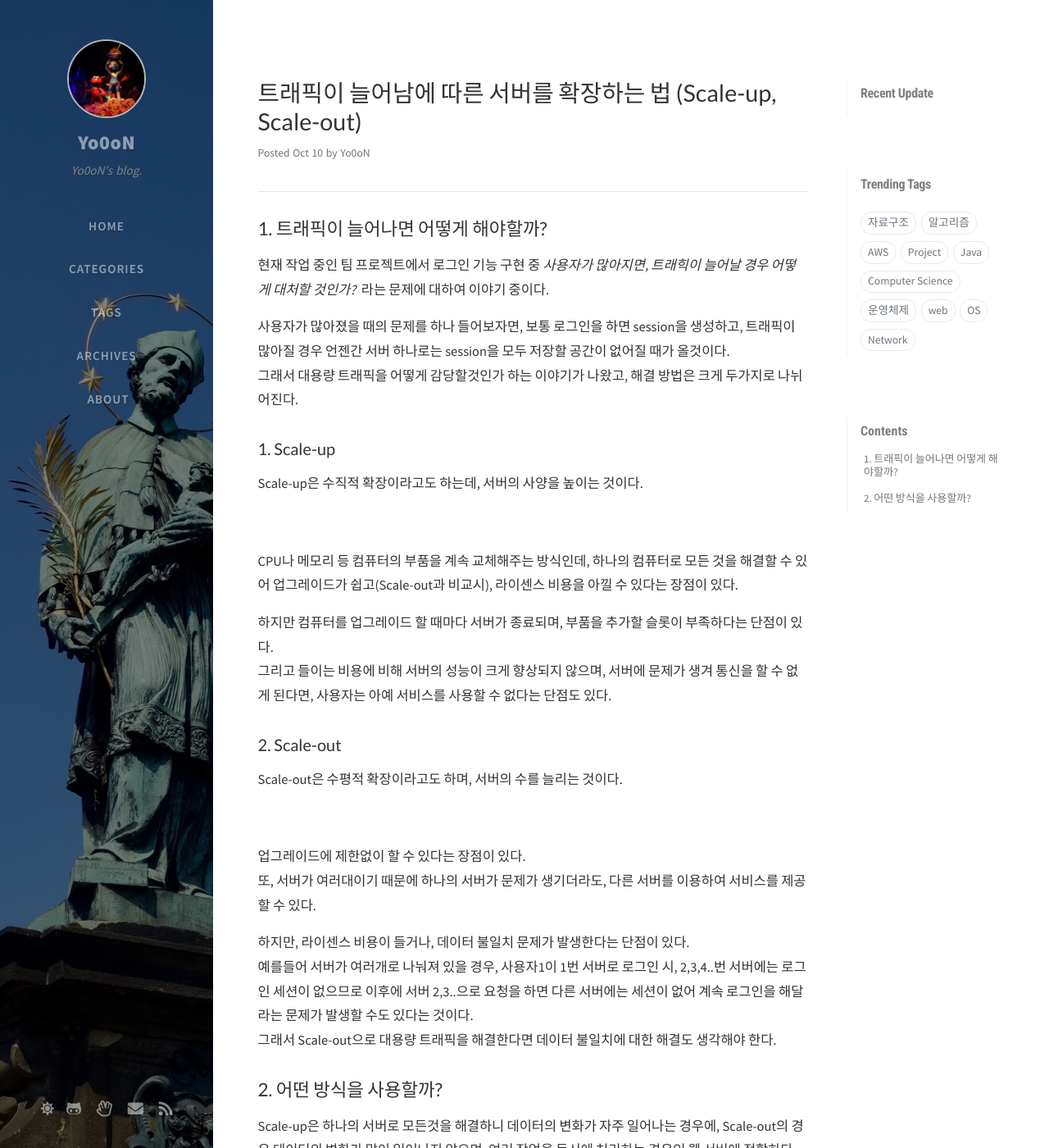
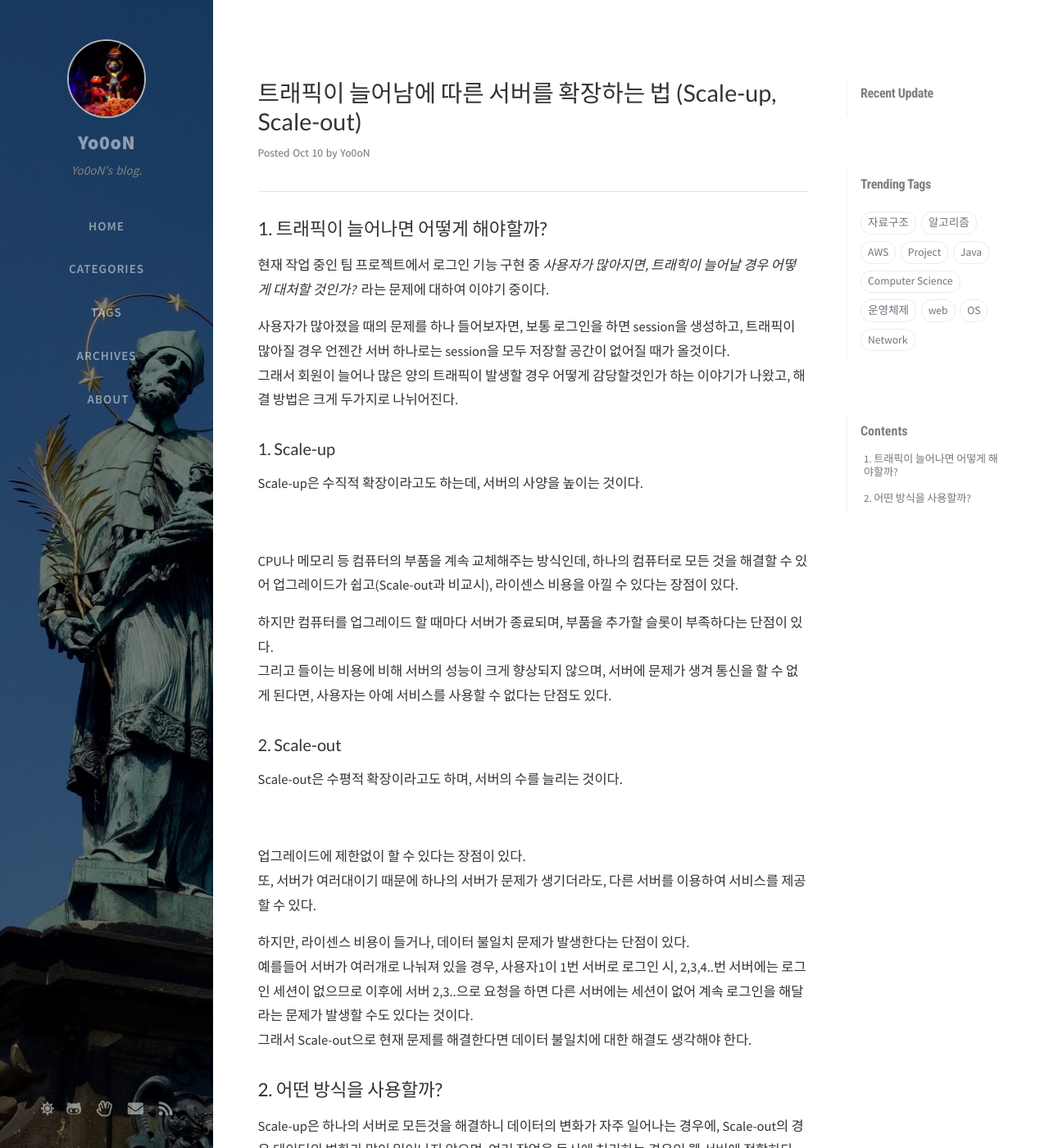
Before and after one commit to Yo0oN/Yo0oN.github.io, a Jekyll site: the page built from _posts/2020-10-11-Project.트래픽.md, in a window 1280 px wide and 1400 px high. Shown: the whole window at 82% size. Built offline with Jekyll 4.4.1, drawn with Linux system fonts in a browser that asks for light colours; nearby versions of some CDN libraries; comment, search, counter and statistics services are not loaded; some of the changed text lies outside the part shown.

Commit message:
대용량 트래픽 단어 수정
대용량 트래픽 대신 많은 양의 트래픽으로 수정

```diff
--- a/_posts/2020-10-11-Project.대용량트래픽.md
+++ b/_posts/2020-10-11-Project.트래픽.md
@@ -14,7 +14,7 @@ math: true
 현재 작업 중인 팀 프로젝트에서 로그인 기능 구현 중 *사용자가 많아지면, 트래힉이 늘어날 경우 어떻게 대처할 것인가?* 라는 문제에 대하여 이야기 중이다.
 
 사용자가 많아졌을 때의 문제를 하나 들어보자면, 보통 로그인을 하면 session을 생성하고, 트래픽이 많아질 경우 언젠간 서버 하나로는 session을 모두 저장할 공간이 없어질 때가 올것이다.<br>
-그래서 대용량 트래픽을 어떻게 감당할것인가 하는 이야기가 나왔고, 해결 방법은 크게 두가지로 나뉘어진다.
+그래서 회원이 늘어나 많은 양의 트래픽이 발생할 경우 어떻게 감당할것인가 하는 이야기가 나왔고, 해결 방법은 크게 두가지로 나뉘어진다.
 
 ### 1. Scale-up
 
@@ -38,7 +38,7 @@ Scale-out은 수평적 확장이라고도 하며, 서버의 수를 늘리는 것
 
 하지만, 라이센스 비용이 들거나, 데이터 불일치 문제가 발생한다는 단점이 있다.<br>
 예를들어 서버가 여러개로 나눠져 있을 경우, 사용자1이 1번 서버로 로그인 시, 2,3,4..번 서버에는 로그인 세션이 없으므로 이후에 서버 2,3..으로 요청을 하면 다른 서버에는 세션이 없어 계속 로그인을 해달라는 문제가 발생할 수도 있다는 것이다.<br>
-그래서 Scale-out으로 대용량 트래픽을 해결한다면 데이터 불일치에 대한 해결도 생각해야 한다.
+그래서 Scale-out으로 현재 문제를 해결한다면 데이터 불일치에 대한 해결도 생각해야 한다.
 
 
 
```
